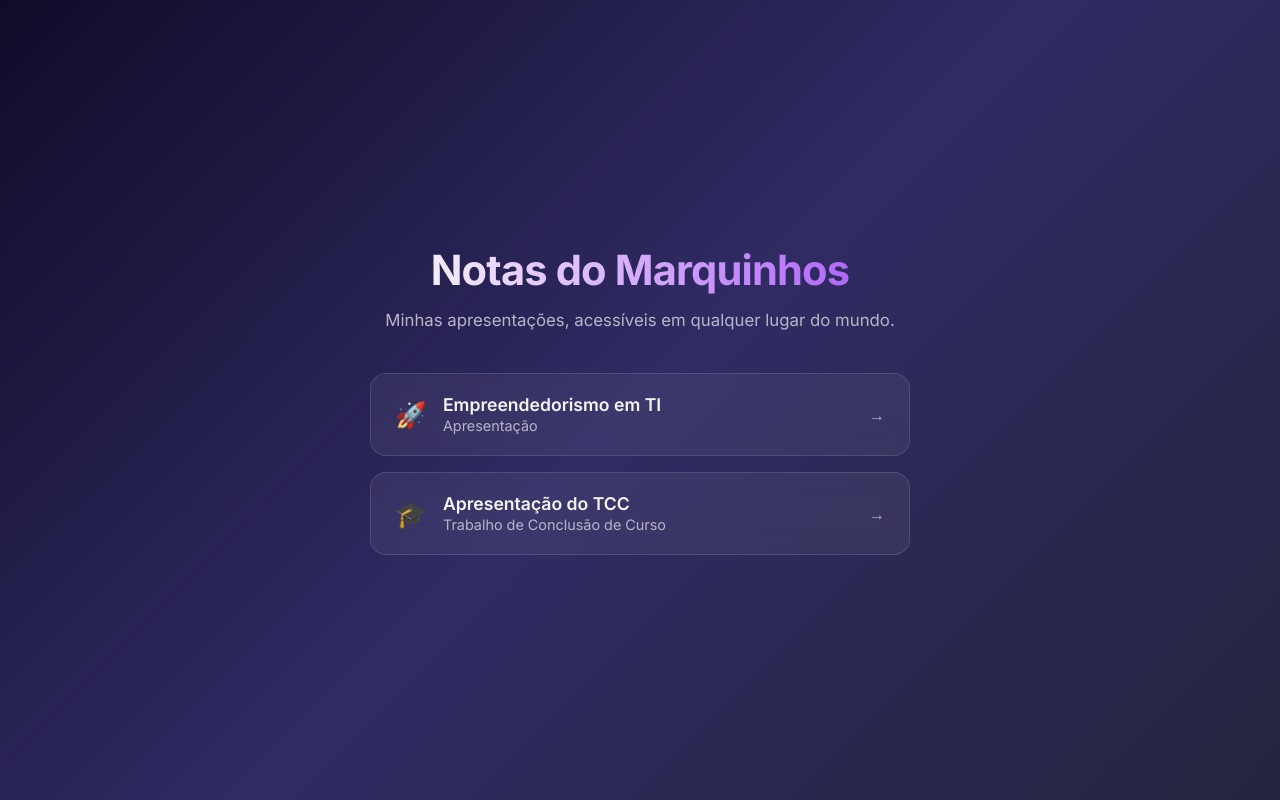
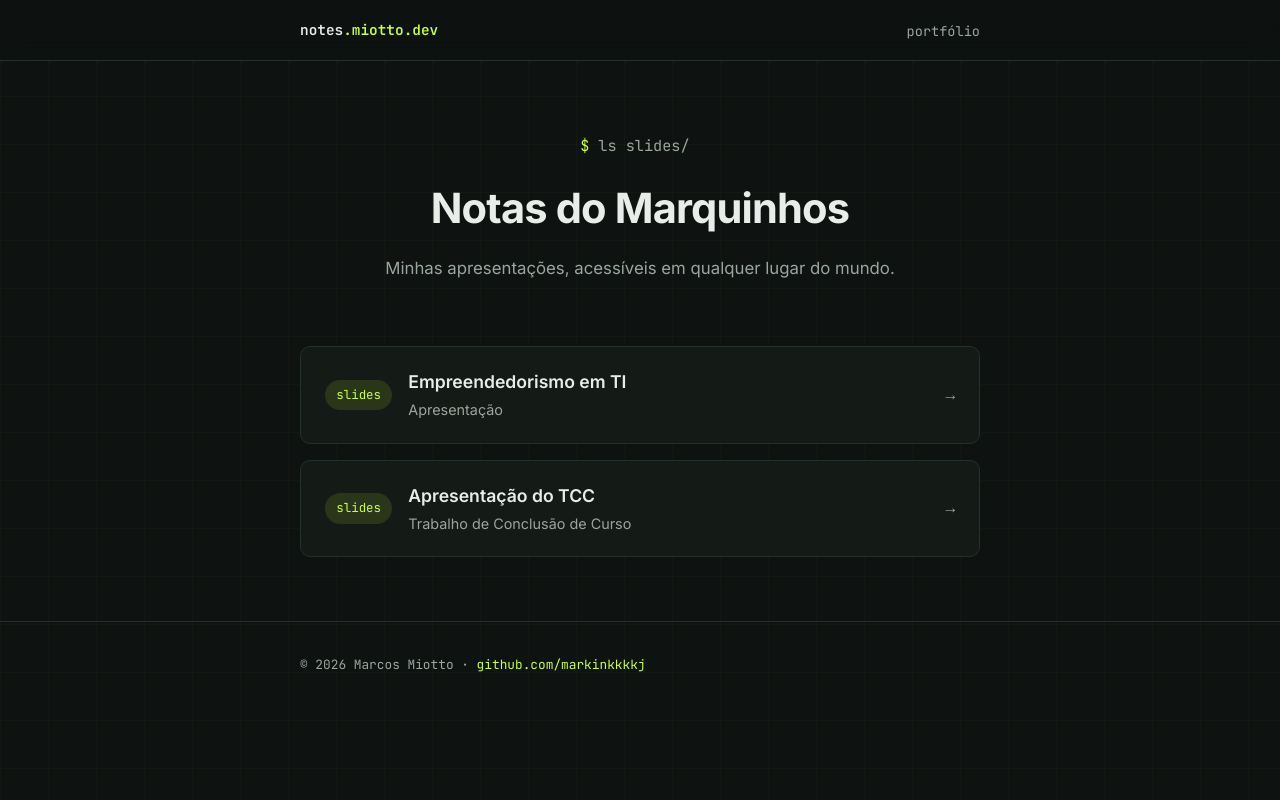
Before and after one commit to markinkkkkj/miotto-notes, a plain HTML site: page index.html in a window 1280 px wide. Drawn offline with Linux system fonts and the light colour scheme.

Commit message:
feat: reestruturação do codigo

```diff
--- /dev/null
+++ b/css/style.css
@@ -0,0 +1,311 @@
+/*
+ * notes.miotto.dev — notas
+ * Mesma identidade visual do portfólio (marcos.miotto.dev): dark grafite
+ * esverdeado + acento verde-lima (#c6ff3d), Inter (leitura) + JetBrains Mono
+ * (labels/código), estética de engenharia.
+ *
+ * Organização:
+ *   1. Tokens (custom properties)
+ *   2. Reset e base
+ *   3. Utilitários (container, skip-link, reveal)
+ *   4. Header / navegação
+ *   5. Hero
+ *   6. Link cards
+ *   7. Rodapé
+ *   8. Media queries (mobile-first: min-width)
+ */
+
+/* ---------- 1. Tokens ---------- */
+:root {
+  color-scheme: dark;
+
+  --bg: #0e1210;
+  --surface: #141a16;
+  --border: #26302a;
+  --text: #e8ede9;
+  --muted: #9aa69d;
+  --accent: #c6ff3d;
+  --accent-soft: rgba(198, 255, 61, 0.12);
+
+  --font-sans: "Inter", system-ui, -apple-system, sans-serif;
+  --font-mono: "JetBrains Mono", ui-monospace, "Cascadia Code", monospace;
+
+  --radius: 10px;
+  --container: 720px;
+}
+
+/* ---------- 2. Reset e base ---------- */
+*,
+*::before,
+*::after {
+  box-sizing: border-box;
+  margin: 0;
+  padding: 0;
+}
+
+html {
+  scroll-behavior: smooth;
+}
+
+body {
+  font-family: var(--font-sans);
+  background-color: var(--bg);
+  background-image:
+    linear-gradient(rgba(198, 255, 61, 0.025) 1px, transparent 1px),
+    linear-gradient(90deg, rgba(198, 255, 61, 0.025) 1px, transparent 1px);
+  background-size: 48px 48px;
+  color: var(--text);
+  line-height: 1.65;
+  -webkit-font-smoothing: antialiased;
+}
+
+a {
+  color: var(--accent);
+}
+
+:focus-visible {
+  outline: 2px solid var(--accent);
+  outline-offset: 3px;
+  border-radius: 2px;
+}
+
+::selection {
+  background: var(--accent);
+  color: var(--bg);
+}
+
+/* ---------- 3. Utilitários ---------- */
+.container {
+  width: 100%;
+  max-width: var(--container);
+  margin-inline: auto;
+  padding-inline: 1.25rem;
+}
+
+.skip-link {
+  position: absolute;
+  top: -100%;
+  left: 1rem;
+  z-index: 100;
+  padding: 0.6rem 1rem;
+  background: var(--accent);
+  color: var(--bg);
+  font-family: var(--font-mono);
+  font-size: 0.85rem;
+  text-decoration: none;
+  border-radius: 0 0 var(--radius) var(--radius);
+}
+
+.skip-link:focus {
+  top: 0;
+}
+
+.reveal {
+  opacity: 0;
+  transform: translateY(16px);
+  transition: opacity 0.5s ease, transform 0.5s ease;
+}
+
+.reveal.is-visible {
+  opacity: 1;
+  transform: none;
+}
+
+@media (prefers-reduced-motion: reduce) {
+  html {
+    scroll-behavior: auto;
+  }
+
+  .reveal {
+    opacity: 1;
+    transform: none;
+    transition: none;
+  }
+}
+
+/* ---------- 4. Header / navegação ---------- */
+.site-header {
+  position: sticky;
+  top: 0;
+  z-index: 50;
+  background: rgba(14, 18, 16, 0.85);
+  backdrop-filter: blur(12px);
+  border-bottom: 1px solid var(--border);
+}
+
+.site-header .container {
+  display: flex;
+  align-items: center;
+  justify-content: space-between;
+  gap: 1rem;
+  min-height: 3.75rem;
+}
+
+.brand {
+  font-family: var(--font-mono);
+  font-size: 0.9rem;
+  font-weight: 600;
+  color: var(--text);
+  text-decoration: none;
+  white-space: nowrap;
+}
+
+.brand span {
+  color: var(--accent);
+}
+
+.site-nav a {
+  font-family: var(--font-mono);
+  font-size: 0.85rem;
+  color: var(--muted);
+  text-decoration: none;
+  transition: color 0.15s ease;
+}
+
+.site-nav a:hover {
+  color: var(--accent);
+}
+
+/* ---------- 5. Hero ---------- */
+.hero {
+  padding-block: 4.5rem 3rem;
+  text-align: center;
+}
+
+.hero-prompt {
+  font-family: var(--font-mono);
+  font-size: 0.95rem;
+  color: var(--muted);
+  margin-bottom: 1rem;
+}
+
+.hero-prompt .prompt-symbol {
+  color: var(--accent);
+}
+
+.hero-prompt .cursor {
+  display: inline-block;
+  width: 0.55em;
+  height: 1.1em;
+  background: var(--accent);
+  vertical-align: text-bottom;
+  margin-left: 2px;
+  animation: blink 1.1s steps(1) infinite;
+}
+
+@keyframes blink {
+  50% {
+    opacity: 0;
+  }
+}
+
+@media (prefers-reduced-motion: reduce) {
+  .hero-prompt .cursor {
+    animation: none;
+  }
+}
+
+.hero h1 {
+  font-size: clamp(1.8rem, 6vw, 2.6rem);
+  font-weight: 700;
+  letter-spacing: -0.02em;
+  margin-bottom: 0.75rem;
+}
+
+.hero p.intro {
+  color: var(--muted);
+  font-size: 1.05rem;
+  max-width: 34rem;
+  margin-inline: auto;
+}
+
+/* ---------- 6. Link cards ---------- */
+.links {
+  display: grid;
+  gap: 1rem;
+  padding-block: 1rem 4rem;
+}
+
+.link-card {
+  display: flex;
+  align-items: center;
+  gap: 1rem;
+  padding: 1.25rem 1.5rem;
+  background: var(--surface);
+  border: 1px solid var(--border);
+  border-radius: var(--radius);
+  text-decoration: none;
+  color: var(--text);
+  text-align: left;
+  transition: transform 0.2s ease, border-color 0.2s ease;
+}
+
+.link-card:hover {
+  transform: translateY(-3px);
+  border-color: var(--accent);
+}
+
+.link-card .kind {
+  font-family: var(--font-mono);
+  font-size: 0.78rem;
+  color: var(--accent);
+  background: var(--accent-soft);
+  padding: 0.3rem 0.7rem;
+  border-radius: 999px;
+  white-space: nowrap;
+}
+
+.link-card .meta {
+  flex: 1;
+}
+
+.link-card .meta strong {
+  display: block;
+  font-size: 1.1rem;
+  font-weight: 600;
+}
+
+.link-card .meta span {
+  color: var(--muted);
+  font-size: 0.9rem;
+}
+
+.link-card .arrow {
+  font-family: var(--font-mono);
+  color: var(--muted);
+  transition: transform 0.2s ease, color 0.2s ease;
+}
+
+.link-card:hover .arrow {
+  transform: translateX(4px);
+  color: var(--accent);
+}
+
+/* ---------- 7. Rodapé ---------- */
+.site-footer {
+  border-top: 1px solid var(--border);
+  padding-block: 2rem;
+}
+
+.site-footer p {
+  font-family: var(--font-mono);
+  font-size: 0.8rem;
+  color: var(--muted);
+}
+
+.site-footer a {
+  color: var(--accent);
+  text-decoration: none;
+}
+
+.site-footer a:hover {
+  text-decoration: underline;
+  text-underline-offset: 4px;
+}
+
+/* ---------- 8. Media queries (mobile-first) ---------- */
+@media (max-width: 420px) {
+  .link-card {
+    flex-wrap: wrap;
+  }
+}
--- a/index.html
+++ b/index.html
@@ -4,143 +4,65 @@
     <meta charset="utf-8">
     <meta name="viewport" content="width=device-width, initial-scale=1">
     <title>Notas do Marquinhos</title>
+    <meta name="description" content="Apresentações e materiais de Marcos Miotto, acessíveis de qualquer lugar.">
+    <meta name="theme-color" content="#0e1210">
+
+    <!-- Tipografia: Inter (leitura) + JetBrains Mono (labels) — mesma
+         identidade visual dos demais subdomínios (miotto.dev, marcos.miotto.dev). -->
     <link rel="preconnect" href="https://fonts.googleapis.com">
     <link rel="preconnect" href="https://fonts.gstatic.com" crossorigin>
-    <link href="https://fonts.googleapis.com/css2?family=Inter:wght@400;500;600;700&display=swap" rel="stylesheet">
-    <style>
-      :root {
-        --bg: #0f0c29;
-        --card: rgba(255, 255, 255, 0.06);
-        --border: rgba(255, 255, 255, 0.12);
-        --text: #f5f5f7;
-        --muted: #b8b5c9;
-        --accent: #a855f7;
-      }
+    <link
+      href="https://fonts.googleapis.com/css2?family=Inter:wght@400;500;600;700&family=JetBrains+Mono:wght@400;500;600&display=swap"
+      rel="stylesheet"
+    >
 
-      * {
-        box-sizing: border-box;
-        margin: 0;
-        padding: 0;
-      }
-
-      body {
-        min-height: 100vh;
-        font-family: "Inter", system-ui, sans-serif;
-        color: var(--text);
-        background: linear-gradient(135deg, #0f0c29 0%, #302b63 50%, #24243e 100%);
-        display: flex;
-        align-items: center;
-        justify-content: center;
-        padding: 2rem;
-      }
-
-      .container {
-        width: 100%;
-        max-width: 540px;
-        text-align: center;
-      }
-
-      .hero h1 {
-        font-size: clamp(1.8rem, 5vw, 2.6rem);
-        font-weight: 700;
-        letter-spacing: -0.02em;
-        margin-bottom: 0.75rem;
-        background: linear-gradient(90deg, #fff, var(--accent));
-        -webkit-background-clip: text;
-        background-clip: text;
-        -webkit-text-fill-color: transparent;
-      }
-
-      .hero p {
-        color: var(--muted);
-        font-size: 1.05rem;
-        line-height: 1.6;
-        margin-bottom: 2.5rem;
-      }
-
-      .links {
-        display: grid;
-        gap: 1rem;
-      }
-
-      .link-card {
-        display: flex;
-        align-items: center;
-        gap: 1rem;
-        padding: 1.25rem 1.5rem;
-        background: var(--card);
-        border: 1px solid var(--border);
-        border-radius: 16px;
-        text-decoration: none;
-        color: var(--text);
-        text-align: left;
-        backdrop-filter: blur(10px);
-        transition: transform 0.2s ease, border-color 0.2s ease, background 0.2s ease;
-      }
-
-      .link-card:hover {
-        transform: translateY(-3px);
-        border-color: var(--accent);
-        background: rgba(168, 85, 247, 0.12);
-      }
-
-      .link-card .icon {
-        font-size: 1.6rem;
-        line-height: 1;
-      }
-
-      .link-card .meta {
-        flex: 1;
-      }
-
-      .link-card .meta strong {
-        display: block;
-        font-size: 1.1rem;
-        font-weight: 600;
-      }
-
-      .link-card .meta span {
-        color: var(--muted);
-        font-size: 0.9rem;
-      }
-
-      .link-card .arrow {
-        color: var(--muted);
-        transition: transform 0.2s ease, color 0.2s ease;
-      }
-
-      .link-card:hover .arrow {
-        transform: translateX(4px);
-        color: var(--accent);
-      }
-    </style>
+    <link rel="stylesheet" href="css/style.css">
   </head>
   <body>
-    <main class="container">
-      <div class="hero">
-        <h1>Notas do Marquinhos</h1>
-        <p>Minhas apresentações, acessíveis em qualquer lugar do mundo.</p>
+    <a class="skip-link" href="#conteudo">Pular para o conteúdo</a>
+
+    <header class="site-header">
+      <div class="container">
+        <a class="brand" href="https://miotto.dev">notes<span>.miotto.dev</span></a>
+        <nav class="site-nav" aria-label="Navegação">
+          <a href="https://marcos.miotto.dev">portfólio</a>
+        </nav>
       </div>
+    </header>
 
-      <div class="links">
-        <a class="link-card" href="https://docs.google.com/presentation/d/1QAT6ZySkgCJdmIGkOy_yiEMc_lay1GqzgaPKy0p2_kI/edit?usp=sharing" target="_blank" rel="noopener">
-          <span class="icon">🚀</span>
-          <span class="meta">
-            <strong>Empreendedorismo em TI</strong>
-            <span>Apresentação</span>
-          </span>
-          <span class="arrow">→</span>
-        </a>
+    <main id="conteudo">
+      <section class="hero">
+        <div class="container">
+          <p class="hero-prompt">
+            <span class="prompt-symbol">$</span> ls slides/<span class="cursor" aria-hidden="true"></span>
+          </p>
+          <h1>Notas do Marquinhos</h1>
+          <p class="intro">Minhas apresentações, acessíveis em qualquer lugar do mundo.</p>
+        </div>
+      </section>
 
-        <a class="link-card" href="https://docs.google.com/presentation/d/1dx_Vp2iZwtDauOQjnL74ZnWcVPqEuIFcSRfTx3RzXxs/edit?usp=sharing" target="_blank" rel="noopener">
-          <span class="icon">🎓</span>
-          <span class="meta">
-            <strong>Apresentação do TCC</strong>
-            <span>Trabalho de Conclusão de Curso</span>
-          </span>
-          <span class="arrow">→</span>
-        </a>
+      <section aria-label="Lista de apresentações">
+        <div class="container">
+          <!-- Cards gerados por js/main.js a partir de js/notes.js -->
+          <div class="links" id="notes-list"></div>
+
+          <noscript>
+            <p>
+              Este site usa JavaScript para listar as notas. Sem ele, os links não aparecem aqui
+              — veja o <a href="https://github.com/markinkkkkj/miotto-notes" rel="noopener">código-fonte</a>.
+            </p>
+          </noscript>
+        </div>
+      </section>
+    </main>
+
+    <footer class="site-footer">
+      <div class="container">
+        <p>© <span id="year"></span> Marcos Miotto · <a href="https://github.com/markinkkkkj" rel="noopener">github.com/markinkkkkj</a></p>
       </div>
-    </main>
+    </footer>
+
+    <script src="js/notes.js"></script>
+    <script src="js/main.js"></script>
   </body>
 </html>
--- /dev/null
+++ b/js/main.js
@@ -0,0 +1,63 @@
+/*
+ * Renderização dos links e interações leves da página.
+ * Os dados vêm de js/notes.js (NOTES).
+ */
+
+function el(tag, className, text) {
+  const node = document.createElement(tag);
+  if (className) node.className = className;
+  if (text) node.textContent = text;
+  return node;
+}
+
+function linkCard(note) {
+  const card = el("a", "link-card reveal");
+  card.href = note.url;
+  card.target = "_blank";
+  card.rel = "noopener";
+
+  card.appendChild(el("span", "kind", note.kind));
+
+  const meta = el("span", "meta");
+  meta.appendChild(el("strong", null, note.title));
+  meta.appendChild(el("span", null, note.desc));
+  card.appendChild(meta);
+
+  const arrow = el("span", "arrow", "→");
+  arrow.setAttribute("aria-hidden", "true");
+  card.appendChild(arrow);
+
+  return card;
+}
+
+function renderNotes() {
+  const list = document.getElementById("notes-list");
+  if (list) NOTES.forEach((note) => list.appendChild(linkCard(note)));
+}
+
+function setupReveal() {
+  const reduced = window.matchMedia("(prefers-reduced-motion: reduce)").matches;
+  const targets = document.querySelectorAll(".reveal");
+  if (reduced || !("IntersectionObserver" in window)) {
+    targets.forEach((t) => t.classList.add("is-visible"));
+    return;
+  }
+  const observer = new IntersectionObserver(
+    (entries) => {
+      for (const entry of entries) {
+        if (entry.isIntersecting) {
+          entry.target.classList.add("is-visible");
+          observer.unobserve(entry.target);
+        }
+      }
+    },
+    { threshold: 0.15 }
+  );
+  targets.forEach((t) => observer.observe(t));
+}
+
+renderNotes();
+setupReveal();
+
+const year = document.getElementById("year");
+if (year) year.textContent = new Date().getFullYear();
--- /dev/null
+++ b/js/notes.js
@@ -0,0 +1,25 @@
+/*
+ * Dados dos links de notas/apresentações.
+ * Para adicionar um novo, acrescente um objeto ao array abaixo — o markup
+ * é gerado automaticamente por js/main.js.
+ *
+ * Campos:
+ *   kind  — rótulo curto do tipo (ex: "slides", "pdf")
+ *   title — título do material
+ *   desc  — descrição curta
+ *   url   — link de destino
+ */
+const NOTES = [
+  {
+    kind: "slides",
+    title: "Empreendedorismo em TI",
+    desc: "Apresentação",
+    url: "https://docs.google.com/presentation/d/1QAT6ZySkgCJdmIGkOy_yiEMc_lay1GqzgaPKy0p2_kI/edit?usp=sharing",
+  },
+  {
+    kind: "slides",
+    title: "Apresentação do TCC",
+    desc: "Trabalho de Conclusão de Curso",
+    url: "https://docs.google.com/presentation/d/1dx_Vp2iZwtDauOQjnL74ZnWcVPqEuIFcSRfTx3RzXxs/edit?usp=sharing",
+  },
+];
```
